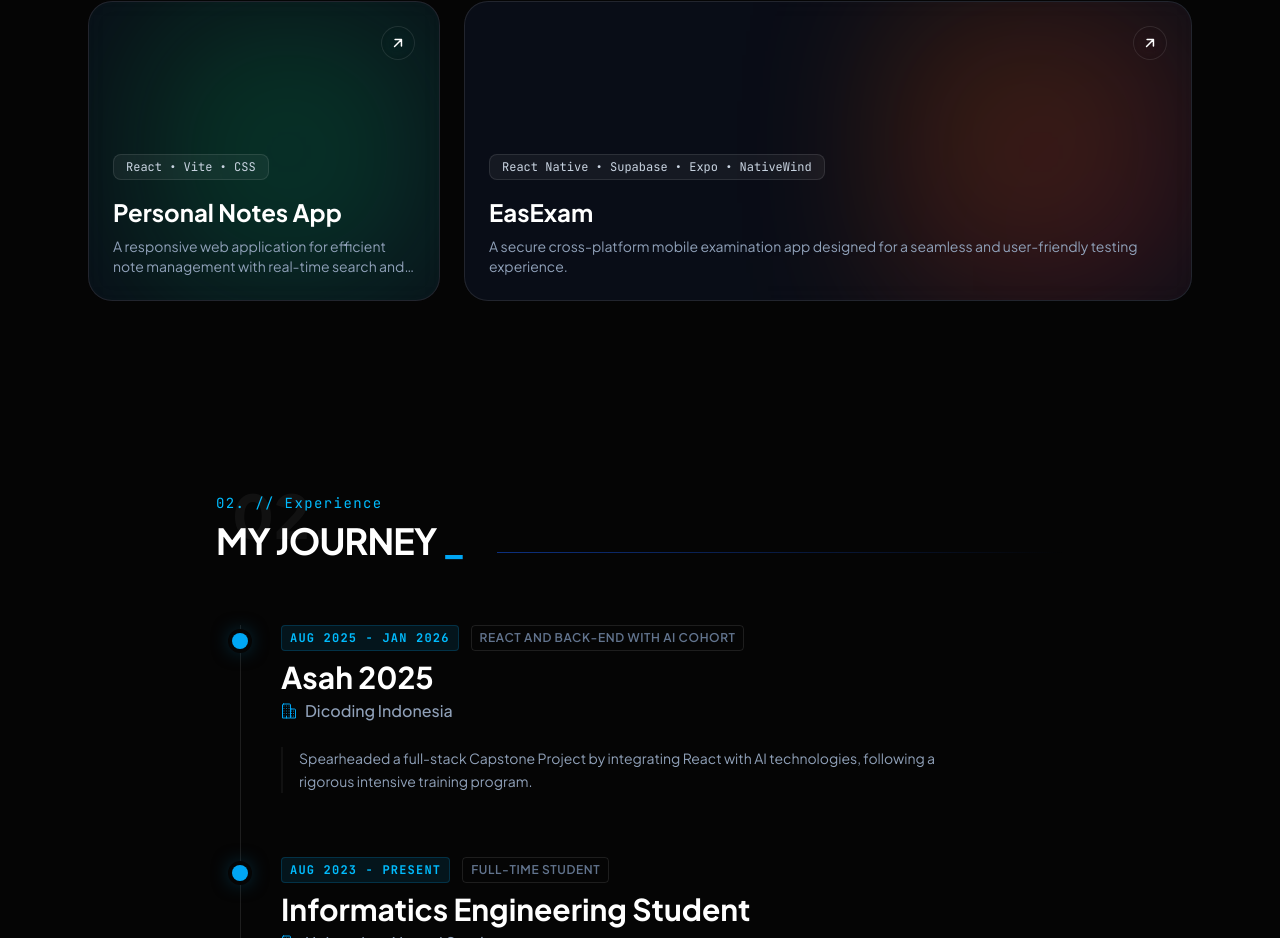
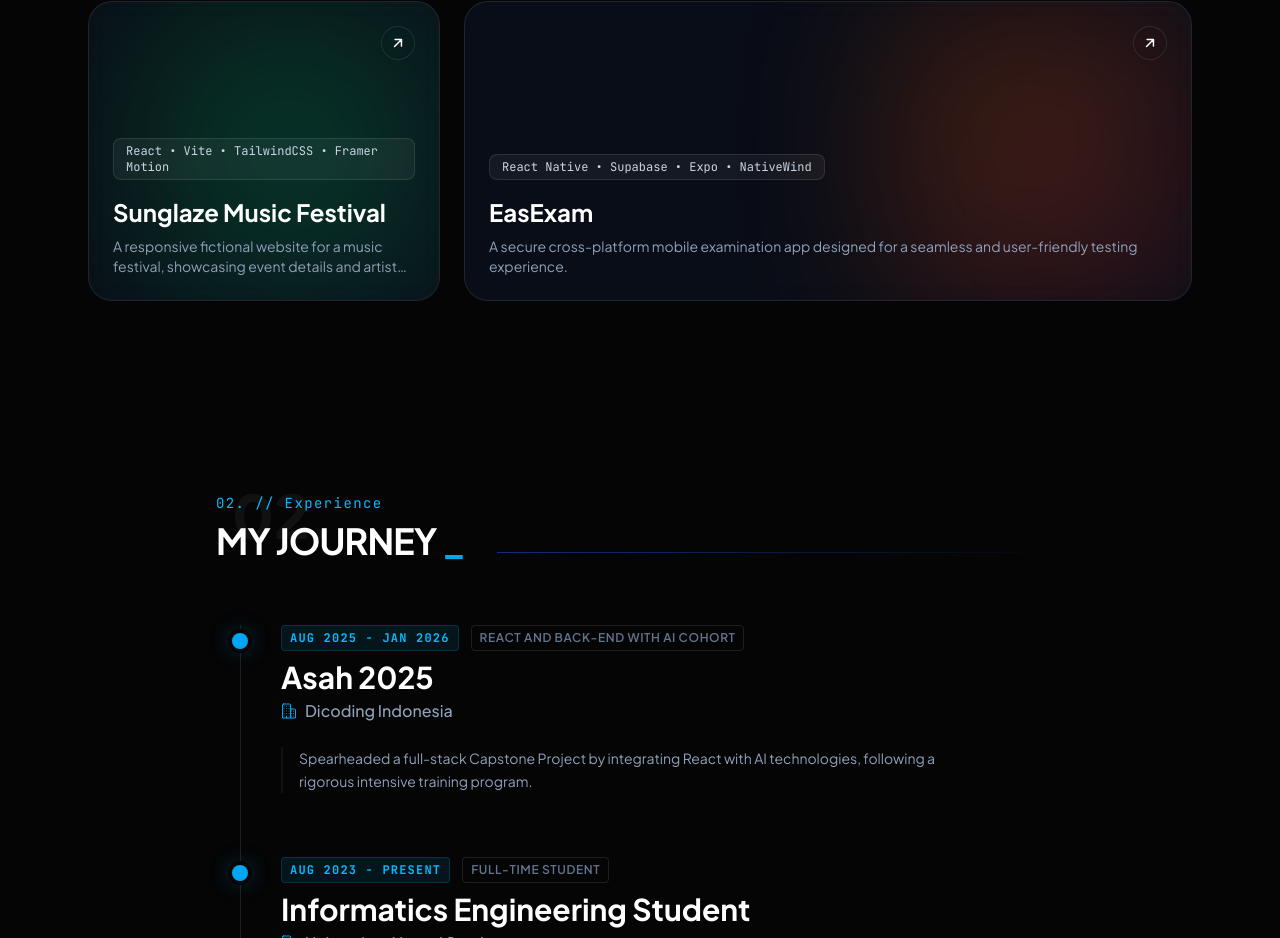
Before and after one commit to rizzuworks/portfolio-website, a React (Vite) app: page / in a window 1280 px wide. Shown: the part 1351-2289 px from the top of the page. Built offline with nearby package versions, Linux system fonts and the light colour scheme.

Commit message:
update: change display old project into a new one

```diff
--- a/src/data/index.jsx
+++ b/src/data/index.jsx
@@ -72,12 +72,12 @@
       isConfidential: false
     },
     {
-      title: "Personal Notes App",
-      tech: ["React", "Vite", "CSS"],
-      desc: "A responsive web application for efficient note management with real-time search and dynamic archiving capabilities.",
+      title: "Sunglaze Music Festival",
+      tech: ["React", "Vite", "TailwindCSS", "Framer Motion"],
+      desc: "A responsive fictional website for a music festival, showcasing event details and artist information.",
       color: "from-green-500 to-emerald-500",
       span: "md:col-span-1",
-      link: "https://github.com/rizzuworks/personal-notes-app",
+      link: "https://sunglaze-fest.pages.dev",
       isConfidential: false
     },
     {
```
